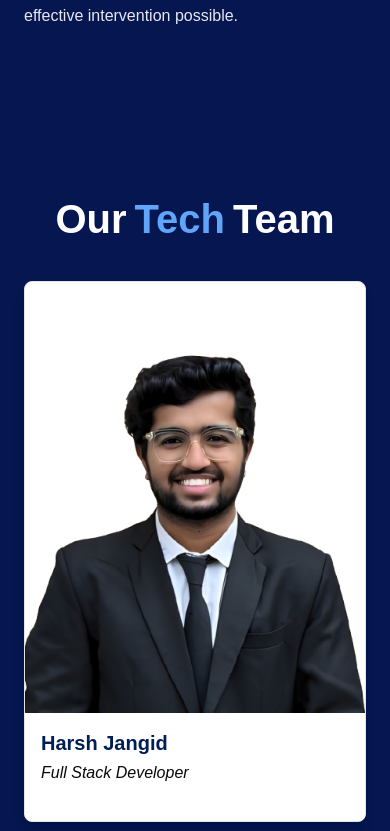
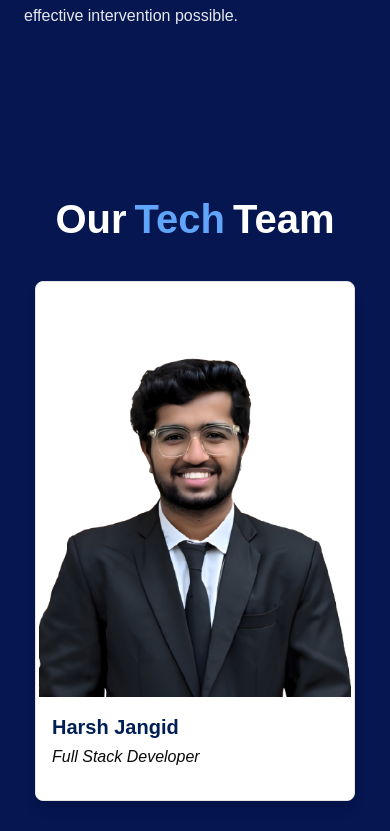
Before and after one commit to CHRIST-Consulting/TechTank-Portfolio-Website, a React (Vite) app: page /team in a window 390 px wide. Shown: the part 505-1336 px from the top of the page. Built offline with nearby package versions, Linux system fonts and the light colour scheme.

Commit message:
Refactor MemberCard component styles for improved layout and responsiveness; adjust Teams page grid structure

```diff
--- a/src/components/Teams/MemberCard.jsx
+++ b/src/components/Teams/MemberCard.jsx
@@ -3,12 +3,12 @@ import { Card } from '../ui/card'
 
 function MemberCard() {
     return (
-        <Card className="bg-white rounded-lg shadow-lg relative overflow-hidden group max-h-[562px] max-w-[450px]">
-            <div className={`absolute inset-0 opacity-0 group-hover:opacity-100 transition-opacity duration-300 bg-[url('/images/teams/card-bg.png')] bg-cover bg-center z-0`}></div>
+        <Card className="bg-white rounded-lg shadow-lg relative overflow-hidden group h-[520px] w-[320px]">
+            <div className={`absolute inset-0 opacity-0 group-hover:opacity-100 transition-opacity duration-300 bg-[url('/images/teams/card-bg.png')] bg-contain z-0`}></div>
 
-            <img src={`/images/teams/profile.png`} alt={"name"} className='w-full relative h-[80%] object-cover z-1' />
+            <img src={`/images/teams/profile.png`} alt={"name"} className='w-full relative h-[80%] object-contain z-1' />
 
-            <div className='absolute text-[#001F54] font-medium text-sm  bottom-[20%] left-0 right-0 opacity-0 group-hover:opacity-100 transition-opacity duration-300 flex items-center justify-start p-2 px-4 gap-2 bg-[#002B59B2] z-2'>
+            <div className='absolute text-[#001F54] font-medium text-sm bottom-[20%] left-0 right-0 opacity-0 group-hover:opacity-100 transition-opacity duration-300 flex items-center justify-start p-2 px-4 gap-2 bg-[#002B59B2] z-2'>
                 {
                     Array(3).fill().map((_, i) => (
                         <span key={i} className="px-3 py-1 rounded-full bg-white">
--- a/src/pages/Teams.jsx
+++ b/src/pages/Teams.jsx
@@ -21,7 +21,7 @@ export default function Teams() {
                 </div>
             </section>
 
-            <section className="py-16 container mx-auto px-6">
+            <section className="py-16 container mx-auto px-6 flex flex-col items-center justify-center">
                 <div className="w-full mb-8">
                     <div className="flex gap-2 lg:text-[70px] text-[40px] font-bold justify-center">
                         <h1 className="text-white">Our</h1>
@@ -30,7 +30,7 @@ export default function Teams() {
                     </div>
                 </div>
 
-                <div className="grid grid-cols-1 md:grid-cols-3 gap-8">
+                <div className="grid grid-cols-1 md:grid-cols-2 lg:grid-cols-3 gap-8">
                     <MemberCard />
                     <MemberCard />
                     <MemberCard />
```
